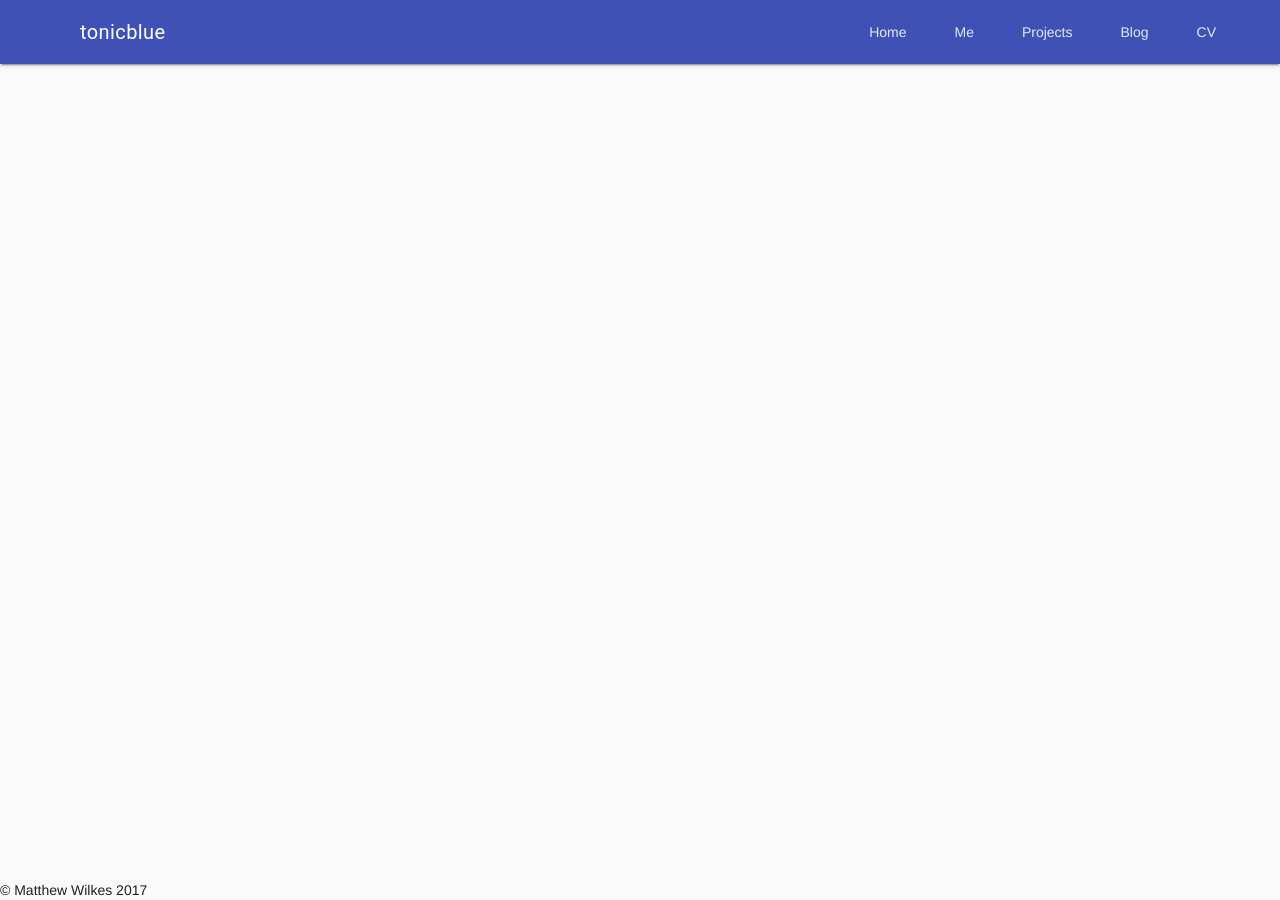
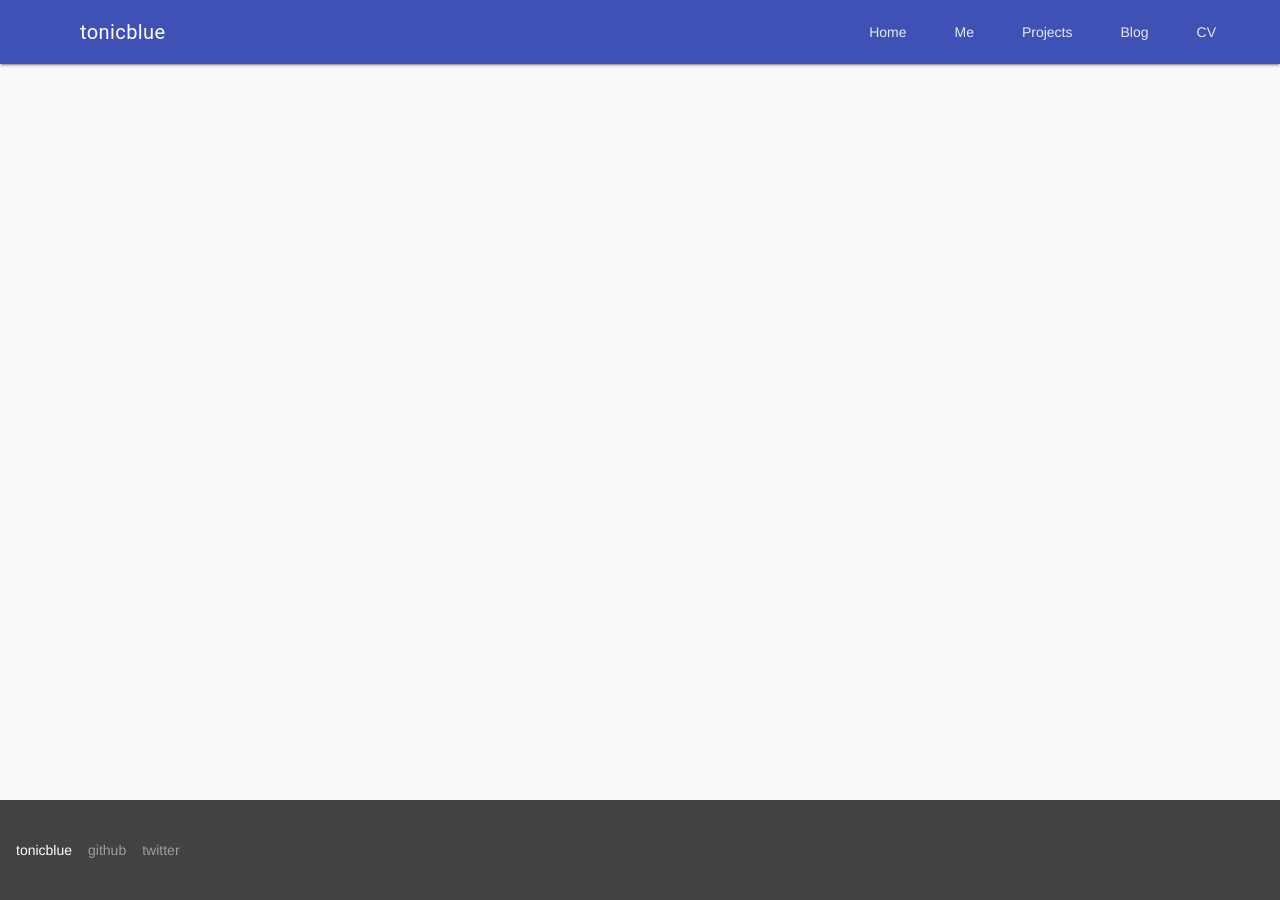
Before and after one commit to tonicblue/tonicblue, a Jekyll site: the page built from index.html, in a window 1280 px wide. Built offline with Jekyll 4.4.1, drawn with Linux system fonts in a browser that asks for light colours.

Commit message:
Adding small footer

```diff
--- a/_includes/footer.html
+++ b/_includes/footer.html
@@ -1,4 +1,11 @@
+<footer class="mdl-mini-footer">
+  <div class="mdl-mini-footer__left-section">
+    <div class="mdl-logo">{{ site.title }}</div>
+    <ul class="mdl-mini-footer__link-list">
+      <li><a href="#">github</a></li>
+      <li><a href="#">twitter</a></li>
+    </ul>
+  </div>
+</footer>
+
 <script defer src="https://code.getmdl.io/1.3.0/material.min.js"></script>
-<footer>
-    &copy; Matthew Wilkes 2017
-</footer>
--- a/css/main.scss
+++ b/css/main.scss
@@ -9,3 +9,7 @@
 body{
     background-color: #fafafa;
 }
+
+footer{
+
+}
```
